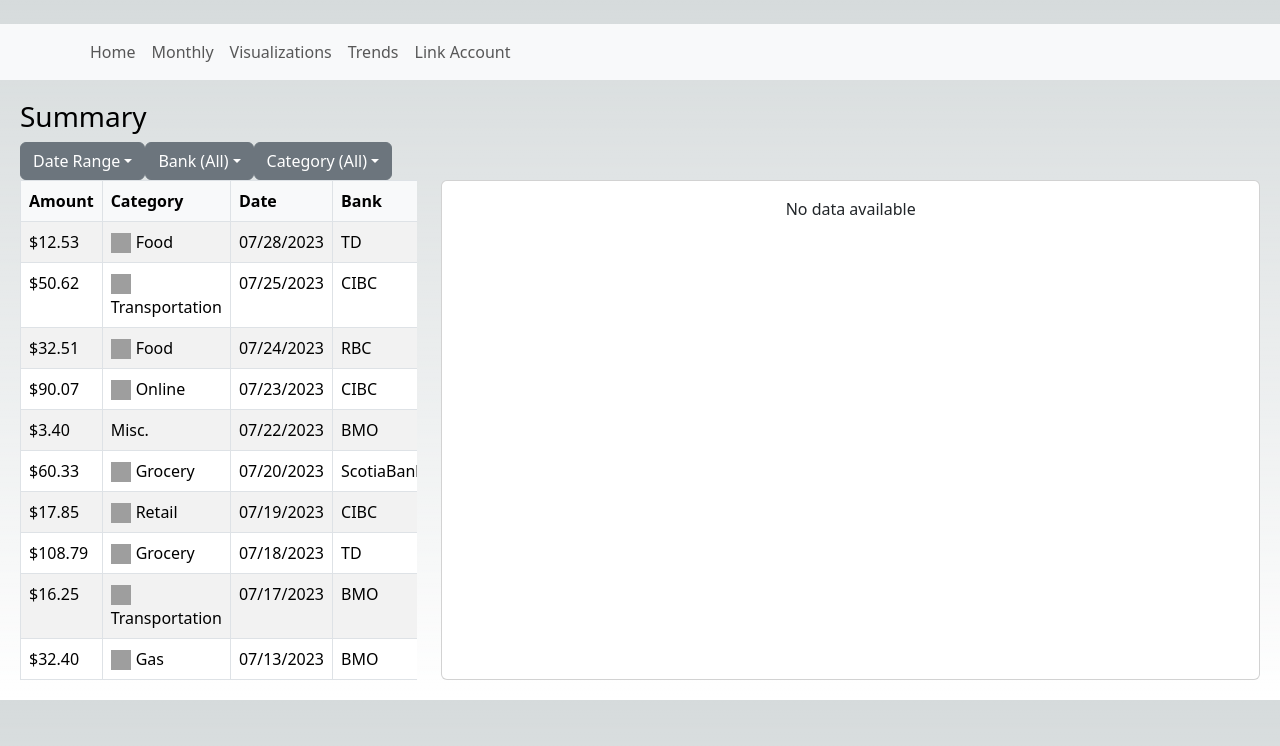
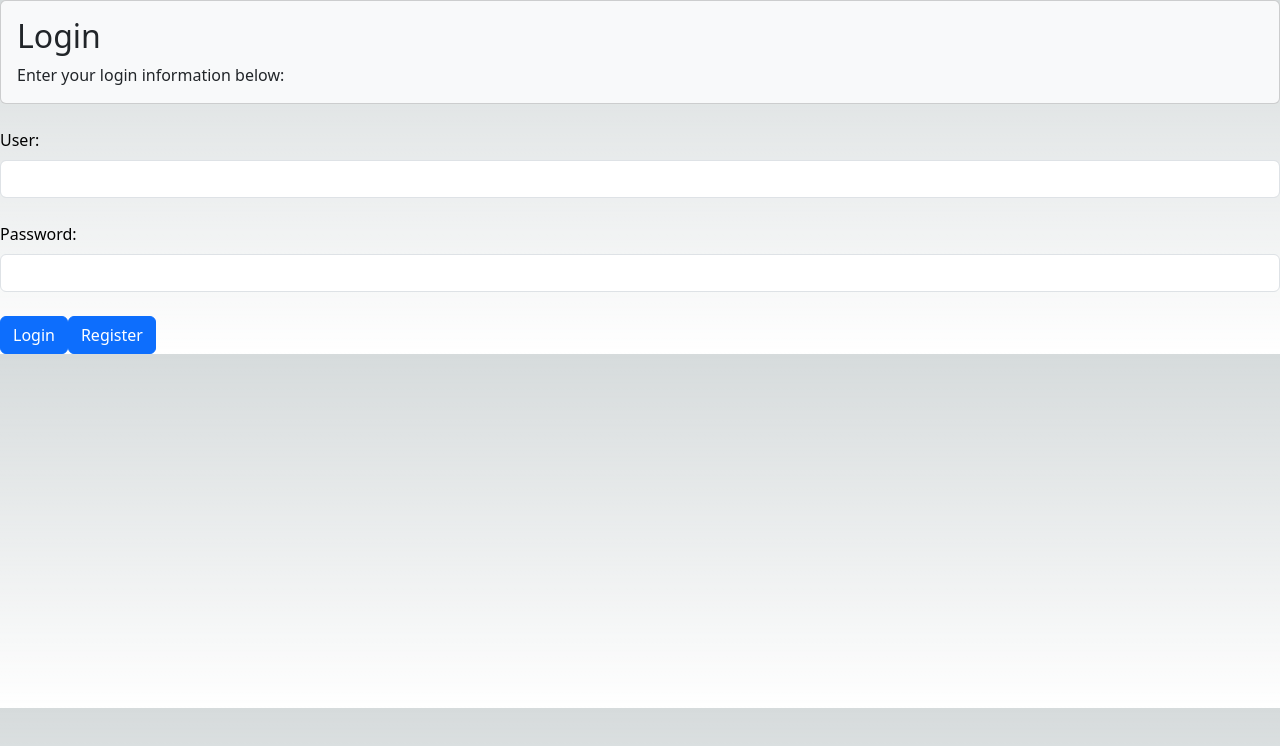
Before and after one commit to smallbeanburrito/CBT_frontend, a Next.js app in the folder cbt_frontend/: page / in a window 1280 px wide. Shown: the top 746 px of the page. Built offline with nearby package versions, Linux system fonts and the light colour scheme; grey boxes are pictures that could not be loaded.

Commit message:
send user to login page initially

```diff
--- a/cbt_frontend/pages/index.js
+++ b/cbt_frontend/pages/index.js
@@ -1,5 +1,71 @@
-import Summary from '@/components/Summary';
+import { Card, Form, Button, Alert } from "react-bootstrap";
+import { useState } from "react";
+import { authenticateUser } from "@/lib/authenticate";
+import { useRouter } from "next/router";
 
-export default function Home() {
-  return <Summary />;
+export default function Home(props) {
+  const [user, setUser] = useState("");
+  const [password, setPassword] = useState("");
+  const [warning, setWarning] = useState("");
+  const router = useRouter();
+
+  async function handleSubmit(e) {
+    e.preventDefault();
+    try {
+      await authenticateUser(user, password);
+      router.push("/summary");
+    } catch (err) {
+      setWarning(err.message);
+    }
+  }
+
+  async function handleRegister() {
+    router.push("/register");
+  }
+  return (
+    <>
+      <Card bg="light">
+        <Card.Body>
+          <h2>Login</h2>Enter your login information below:
+        </Card.Body>
+      </Card>
+      <br />
+      <Form onSubmit={handleSubmit}>
+        <Form.Group>
+          <Form.Label>User:</Form.Label>
+          <Form.Control
+            type="text"
+            value={user}
+            id="userName"
+            name="userName"
+            onChange={(e) => setUser(e.target.value)}
+          />
+        </Form.Group>
+        <br />
+        <Form.Group>
+          <Form.Label>Password:</Form.Label>
+          <Form.Control
+            type="password"
+            value={password}
+            id="password"
+            name="password"
+            onChange={(e) => setPassword(e.target.value)}
+          />
+        </Form.Group>
+        <br />
+        <Button variant="primary" className="pull-right" type="submit">
+          Login
+        </Button>
+        <Button variant="primary" className="px-6" onClick={handleRegister}>
+          Register
+        </Button>
+      </Form>
+      {warning && (
+        <>
+          <br />
+          <Alert variant="danger">{warning}</Alert>
+        </>
+      )}
+    </>
+  );
 }
--- a/cbt_frontend/pages/register.js
+++ b/cbt_frontend/pages/register.js
@@ -14,7 +14,7 @@
     e.preventDefault();
     try {
       await registerUser(user, password, password2);
-      router.push("/login");
+      router.push("/");
     } catch (err) {
       setWarning(err.message);
     }
--- /dev/null
+++ b/cbt_frontend/pages/summary.js
@@ -0,0 +1,5 @@
+import Summary from "@/components/Summary";
+
+export default function Home() {
+  return <Summary />;
+}
```
